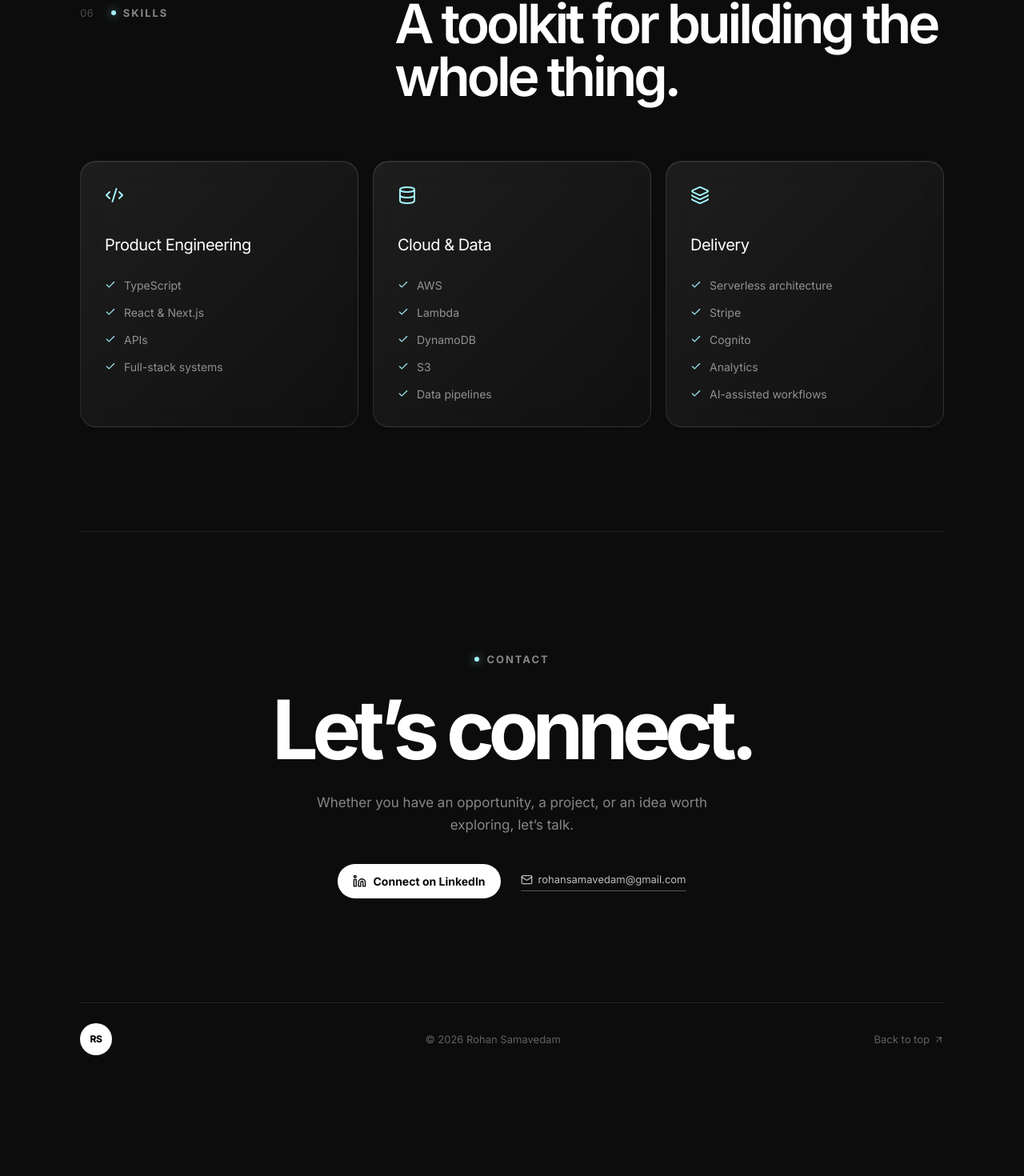
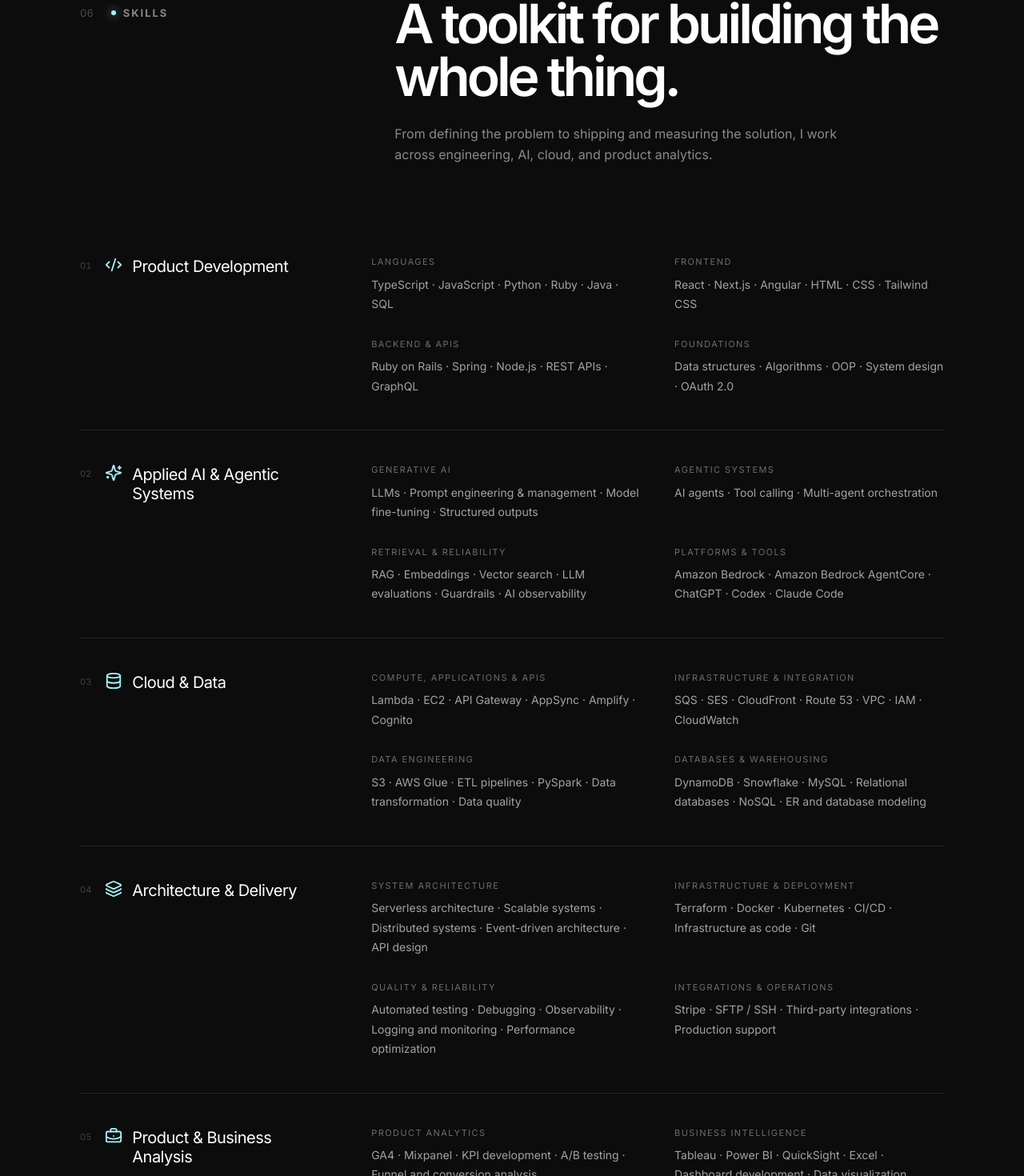
Before and after one commit to rohansamavedam/personal-website, a React (Vite) app: page / in a window 1280 px wide. Shown: the part 6931-8401 px from the top of the page at 80% size. Before the commit the page ends 8285 px from the top, so only its background shows below. Built offline with nearby package versions, Linux system fonts and the light colour scheme.

Commit message:
Update skills

```diff
--- a/src/App.tsx
+++ b/src/App.tsx
@@ -5,7 +5,6 @@ import {
   ArrowUpRight,
   Award,
   BriefcaseBusiness,
-  Check,
   Code2,
   Database,
   ExternalLink,
@@ -133,9 +132,56 @@ const experience = [
 ];
 
 const skills = [
-  { icon: Code2, title: 'Product Engineering', items: ['TypeScript', 'React & Next.js', 'APIs', 'Full-stack systems'] },
-  { icon: Database, title: 'Cloud & Data', items: ['AWS', 'Lambda', 'DynamoDB', 'S3', 'Data pipelines'] },
-  { icon: Layers3, title: 'Delivery', items: ['Serverless architecture', 'Stripe', 'Cognito', 'Analytics', 'AI-assisted workflows'] },
+  {
+    icon: Code2,
+    title: 'Product Development',
+    groups: [
+      { label: 'Languages', items: ['TypeScript', 'JavaScript', 'Python', 'Ruby', 'Java', 'SQL'] },
+      { label: 'Frontend', items: ['React', 'Next.js', 'Angular', 'HTML', 'CSS', 'Tailwind CSS'] },
+      { label: 'Backend & APIs', items: ['Ruby on Rails', 'Spring', 'Node.js', 'REST APIs', 'GraphQL'] },
+      { label: 'Foundations', items: ['Data structures', 'Algorithms', 'OOP', 'System design', 'OAuth 2.0'] },
+    ],
+  },
+  {
+    icon: Sparkles,
+    title: 'Applied AI & Agentic Systems',
+    groups: [
+      { label: 'Generative AI', items: ['LLMs', 'Prompt engineering & management', 'Model fine-tuning', 'Structured outputs'] },
+      { label: 'Agentic Systems', items: ['AI agents', 'Tool calling', 'Multi-agent orchestration'] },
+      { label: 'Retrieval & Reliability', items: ['RAG', 'Embeddings', 'Vector search', 'LLM evaluations', 'Guardrails', 'AI observability'] },
+      { label: 'Platforms & Tools', items: ['Amazon Bedrock', 'Amazon Bedrock AgentCore', 'ChatGPT', 'Codex', 'Claude Code'] },
+    ],
+  },
+  {
+    icon: Database,
+    title: 'Cloud & Data',
+    groups: [
+      { label: 'Compute, Applications & APIs', items: ['Lambda', 'EC2', 'API Gateway', 'AppSync', 'Amplify', 'Cognito'] },
+      { label: 'Infrastructure & Integration', items: ['SQS', 'SES', 'CloudFront', 'Route 53', 'VPC', 'IAM', 'CloudWatch'] },
+      { label: 'Data Engineering', items: ['S3', 'AWS Glue', 'ETL pipelines', 'PySpark', 'Data transformation', 'Data quality'] },
+      { label: 'Databases & Warehousing', items: ['DynamoDB', 'Snowflake', 'MySQL', 'Relational databases', 'NoSQL', 'ER and database modeling'] },
+    ],
+  },
+  {
+    icon: Layers3,
+    title: 'Architecture & Delivery',
+    groups: [
+      { label: 'System Architecture', items: ['Serverless architecture', 'Scalable systems', 'Distributed systems', 'Event-driven architecture', 'API design'] },
+      { label: 'Infrastructure & Deployment', items: ['Terraform', 'Docker', 'Kubernetes', 'CI/CD', 'Infrastructure as code', 'Git'] },
+      { label: 'Quality & Reliability', items: ['Automated testing', 'Debugging', 'Observability', 'Logging and monitoring', 'Performance optimization'] },
+      { label: 'Integrations & Operations', items: ['Stripe', 'SFTP / SSH', 'Third-party integrations', 'Production support'] },
+    ],
+  },
+  {
+    icon: BriefcaseBusiness,
+    title: 'Product & Business Analysis',
+    groups: [
+      { label: 'Product Analytics', items: ['GA4', 'Mixpanel', 'KPI development', 'A/B testing', 'Funnel and conversion analysis'] },
+      { label: 'Business Intelligence', items: ['Tableau', 'Power BI', 'QuickSight', 'Excel', 'Dashboard development', 'Data visualization'] },
+      { label: 'Business & Decision Analysis', items: ['Requirements analysis', 'Process improvement', 'Quantitative modeling', 'Statistical analysis', 'Data-driven decision-making'] },
+      { label: 'Product Collaboration', items: ['Figma', 'Agile delivery', 'Stakeholder communication', 'Cross-functional collaboration', 'Technical documentation'] },
+    ],
+  },
 ];
 
 function Mark() {
@@ -341,8 +387,26 @@ function Projects() {
 function Skills() {
   return (
     <section id="skills" className="section-shell content-section">
-      <SectionHeading number="06" eyebrow="Skills" title="A toolkit for building the whole thing." />
-      <div className="skills-grid">{skills.map(({ icon: Icon, title, items }) => <article key={title} className="skill-card glass-card"><Icon/><h3>{title}</h3><ul>{items.map(item => <li key={item}><Check size={14}/>{item}</li>)}</ul></article>)}</div>
+      <SectionHeading number="06" eyebrow="Skills" title="A toolkit for building the whole thing." copy="From defining the problem to shipping and measuring the solution, I work across engineering, AI, cloud, and product analytics." />
+      <div className="skills-grid">
+        {skills.map(({ icon: Icon, title, groups }, index) => (
+          <article key={title} className="skill-row">
+            <div className="skill-row-heading">
+              <span className="skill-number">{String(index + 1).padStart(2, '0')}</span>
+              <Icon size={22}/>
+              <h3>{title}</h3>
+            </div>
+            <div className="skill-groups">
+              {groups.map(({ label, items }) => (
+                <div className="skill-group" key={label}>
+                  <h4>{label}</h4>
+                  <p>{items.join(' · ')}</p>
+                </div>
+              ))}
+            </div>
+          </article>
+        ))}
+      </div>
     </section>
   );
 }
--- a/src/index.css
+++ b/src/index.css
@@ -112,7 +112,7 @@ button,a { -webkit-tap-highlight-color:transparent; }
 .timeline { border-top:0; }
 .experience-row { display:grid; grid-template-columns:1fr 1fr 2fr; gap:36px; padding:34px 0; border-bottom:1px solid rgba(255,255,255,.1); }
 .experience-row:last-child { border-bottom:0; }
-.period { font-size:var(--text-meta); color:rgba(255,255,255,.4); padding-top:5px; }.role h3,.project-details h3,.project-mini h3,.skill-card h3,.credential-card h3 { margin:0; font-size:20px; letter-spacing:-.025em; }.role p { margin:7px 0 0; color:#a4f4fd; font-size:var(--text-meta); }
+.period { font-size:var(--text-meta); color:rgba(255,255,255,.4); padding-top:5px; }.role h3,.project-details h3,.project-mini h3,.credential-card h3 { margin:0; font-size:20px; letter-spacing:-.025em; }.role p { margin:7px 0 0; color:#a4f4fd; font-size:var(--text-meta); }
 .experience-copy>p { margin:0; max-width:580px; font-size:var(--text-body); line-height:1.65; color:rgba(255,255,255,.52); }
 .experience-details { display:grid; gap:14px; margin-top:14px; }.experience-details p { margin:0; max-width:580px; font-size:var(--text-body); line-height:1.65; color:rgba(255,255,255,.52); }
 .outcome-metric { color:#a4f4fd; font-weight:650; }
@@ -125,17 +125,17 @@ button,a { -webkit-tap-highlight-color:transparent; }
 .project-details { display:grid; grid-template-columns:1.5fr 1fr; gap:50px; padding:28px 4px 5px; }.project-details p,.project-mini p,.credential-card p { margin:12px 0 0; color:rgba(255,255,255,.5); font-size:var(--text-body); line-height:1.7; }.project-details .tags { justify-content:flex-end; margin:0; align-content:start; }
 .project-mini { border-radius:20px; padding:32px; min-height:315px; display:flex; flex-direction:column; }.project-mini>svg { color:#a4f4fd; }.project-mini>span { margin:40px 0 12px; color:rgba(255,255,255,.38); text-transform:uppercase; letter-spacing:.12em; font-size:var(--text-meta); }.mini-footer { margin-top:auto; padding-top:24px; border-top:1px solid rgba(255,255,255,.1); display:flex; justify-content:space-between; font-size:var(--text-meta); color:rgba(255,255,255,.5); }
 
-.skills-grid { display:grid; grid-template-columns:repeat(3,1fr); gap:18px; }.skill-card { border-radius:20px; padding:30px; }.skill-card>svg { color:#a4f4fd; }.skill-card h3 { margin:35px 0 25px; }.skill-card ul { padding:0; margin:0; list-style:none; display:grid; gap:13px; }.skill-card li { display:flex; align-items:center; gap:10px; font-size:var(--text-control); color:rgba(255,255,255,.53); }.skill-card li svg { color:#a4f4fd; }
+.skills-grid { border:0; }.skill-row { display:grid; grid-template-columns:minmax(220px,.85fr) 2fr; gap:60px; padding:42px 0; border-top:1px solid rgba(255,255,255,.1); }.skill-row:first-child { border-top:0; }.skill-row-heading { display:grid; grid-template-columns:auto auto 1fr; align-items:start; gap:12px; }.skill-row-heading svg { color:#a4f4fd; flex-shrink:0; }.skill-row-heading h3 { margin:1px 0 0; font-size:20px; line-height:1.2; letter-spacing:-.025em; }.skill-number { padding-top:4px; margin-right:5px; color:rgba(255,255,255,.22); font-size:11px; font-variant-numeric:tabular-nums; }.skill-groups { display:grid; grid-template-columns:repeat(2,minmax(0,1fr)); gap:30px 42px; }.skill-group h4 { margin:0 0 8px; color:rgba(255,255,255,.4); font-size:11px; line-height:1.4; text-transform:uppercase; letter-spacing:.13em; }.skill-group p { margin:0; color:rgba(255,255,255,.62); font-size:var(--text-control); line-height:1.75; }
 .credential-card { display:grid; grid-template-columns:auto 1fr auto; gap:28px; align-items:center; padding:36px; border-radius:20px; }.credential-card>svg { color:#a4f4fd; }.credential-card>div>span { display:block; margin-bottom:9px; font-size:var(--text-meta); text-transform:uppercase; letter-spacing:.12em; color:rgba(255,255,255,.4); }.credential-badge { border-radius:99px; padding:8px 12px; background:rgba(164,244,253,.1); border:1px solid rgba(164,244,253,.2); color:#a4f4fd !important; font-size:var(--text-meta) !important; text-transform:uppercase; letter-spacing:.1em; }
 
 .contact-section { padding:150px 0 35px; text-align:center; border-top:1px solid rgba(255,255,255,.1); }.contact-section .eyebrow { justify-content:center; }.contact-section h2 { margin:32px 0 0; font-size:clamp(3.4rem,8vw,7.5rem); line-height:.91; letter-spacing:-.075em; font-weight:650; }.contact-section>p { margin:30px auto 0; max-width:520px; color:rgba(255,255,255,.5); font-size:var(--text-intro); line-height:1.65; }.contact-actions { margin-top:35px; display:flex; justify-content:center; align-items:center; gap:25px; }.contact-section footer { margin-top:130px; padding-top:25px; border-top:1px solid rgba(255,255,255,.1); display:flex; align-items:center; justify-content:space-between; font-size:var(--text-meta); color:rgba(255,255,255,.35); }.contact-section footer a:last-child { display:flex; gap:5px; align-items:center; }
 
 @media (max-width:900px) {
   .rail { display:none; }.nav-links { display:none; position:absolute; left:0; right:0; top:76px; padding:20px; border:1px solid rgba(255,255,255,.12); background:rgba(10,10,10,.94); backdrop-filter:blur(20px); border-radius:16px; flex-direction:column; align-items:flex-start; box-shadow:0 18px 50px rgba(0,0,0,.35); }.nav-links.is-open { display:flex; }.nav-cta { display:none; }.mobile-menu { display:grid; }
-  .hero { padding-top:130px; }.hero-bottom { align-items:flex-start; flex-direction:column; }.hero-metrics { margin-top:80px; }.section-heading,.about-grid { grid-template-columns:1fr; }.section-heading { gap:30px; }.portrait-card { width:min(100%,520px); aspect-ratio:4/5; }.about-copy { padding:0; }.experience-row { grid-template-columns:1fr 2fr; }.experience-copy { grid-column:2; }.skills-grid { grid-template-columns:1fr; }
+  .hero { padding-top:130px; }.hero-bottom { align-items:flex-start; flex-direction:column; }.hero-metrics { margin-top:80px; }.section-heading,.about-grid { grid-template-columns:1fr; }.section-heading { gap:30px; }.portrait-card { width:min(100%,520px); aspect-ratio:4/5; }.about-copy { padding:0; }.experience-row { grid-template-columns:1fr 2fr; }.experience-copy { grid-column:2; }.skill-row { grid-template-columns:1fr; gap:30px; }.skill-groups { padding-left:75px; }
 }
 @media (max-width:620px) {
   .section-shell { width:min(100% - 32px,1152px); }.navbar { left:16px; right:16px; width:auto; top:10px; height:62px; padding:0 10px 0 13px; }.nav-links { top:70px; }.navbar .mark { width:38px; height:38px; }.hero { min-height:calc(100svh - 72px); padding-top:112px; }.hero h1 { font-size:clamp(3rem,15vw,4.7rem); }.hero-actions { flex-wrap:wrap; }.hero-metrics { grid-template-columns:1fr; gap:20px; padding-top:30px; }.hero-metrics div { border-bottom:1px solid rgba(255,255,255,.08); padding-bottom:16px; }.content-section { padding:90px 0; }.section-heading { margin-bottom:48px; }.experience-row { grid-template-columns:1fr; gap:10px; }.experience-copy { grid-column:auto; margin-top:10px; }.projects-grid { grid-template-columns:1fr; }.project-feature { padding:15px; }.project-visual { height:280px; }.visual-copy strong { font-size:2.7rem; }.visual-copy span { max-width:240px; font-size:var(--text-body); }.project-details { grid-template-columns:1fr; gap:8px; }.project-details .tags { justify-content:flex-start; margin-top:18px; }.credential-card { grid-template-columns:1fr; }.credential-badge { justify-self:start; }.contact-section { padding-top:100px; }.contact-actions { flex-direction:column; }.contact-section footer { margin-top:90px; flex-wrap:wrap; gap:15px; }.contact-section footer .mark { width:34px;height:34px; }
-  .education-entry { grid-template-columns:1fr; row-gap:30px; padding:38px 0; }.education-block,.education-meta-grid { grid-column:1; }.education-header time { padding:0; }.activity-heading { flex-direction:column; gap:7px; }.activity-heading span { text-align:left; }.education-meta-grid { grid-template-columns:1fr; gap:26px; }
+  .education-entry { grid-template-columns:1fr; row-gap:30px; padding:38px 0; }.education-block,.education-meta-grid { grid-column:1; }.education-header time { padding:0; }.activity-heading { flex-direction:column; gap:7px; }.activity-heading span { text-align:left; }.education-meta-grid { grid-template-columns:1fr; gap:26px; }.skill-row { padding:34px 0; }.skill-groups { grid-template-columns:1fr; padding-left:0; gap:24px; }
 }
 @media (prefers-reduced-motion:reduce) { html { scroll-behavior:auto; } *,*::before,*::after { animation-duration:.01ms !important; animation-iteration-count:1 !important; transition-duration:.01ms !important; } }
```
